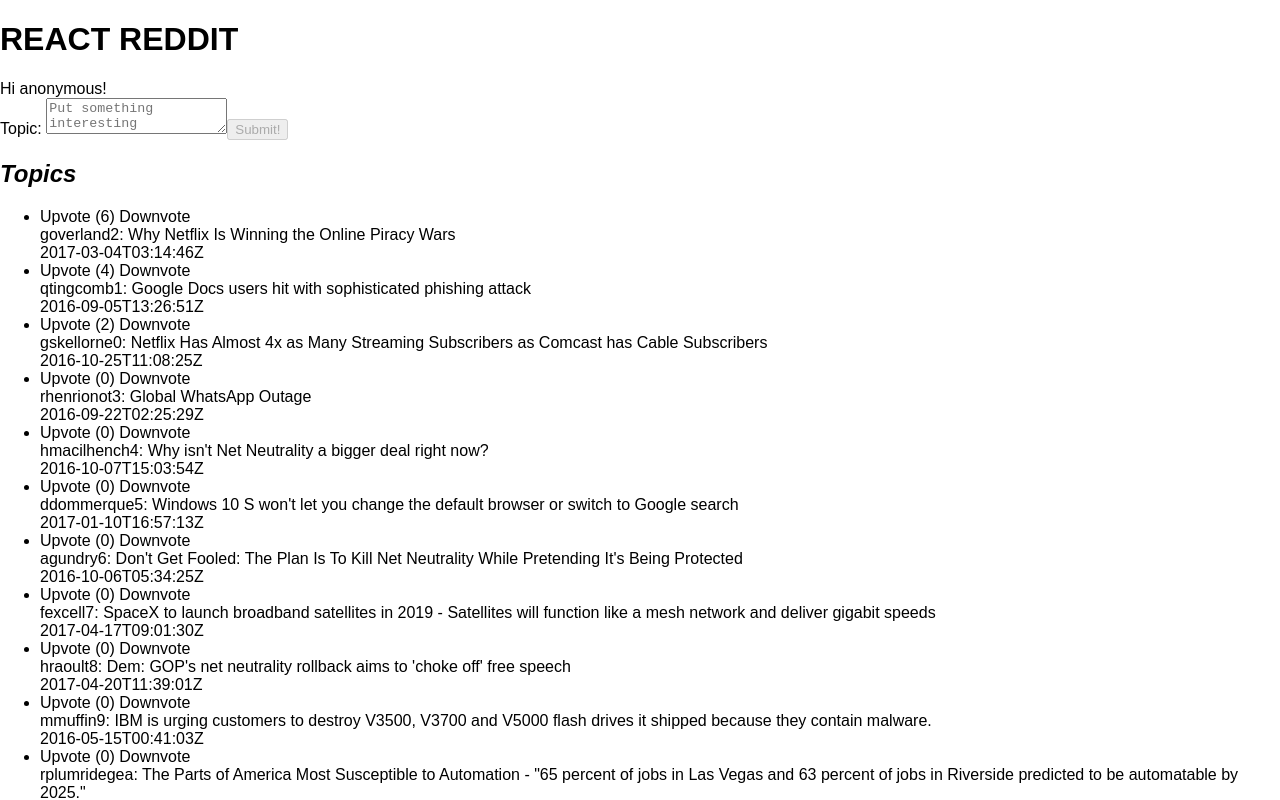
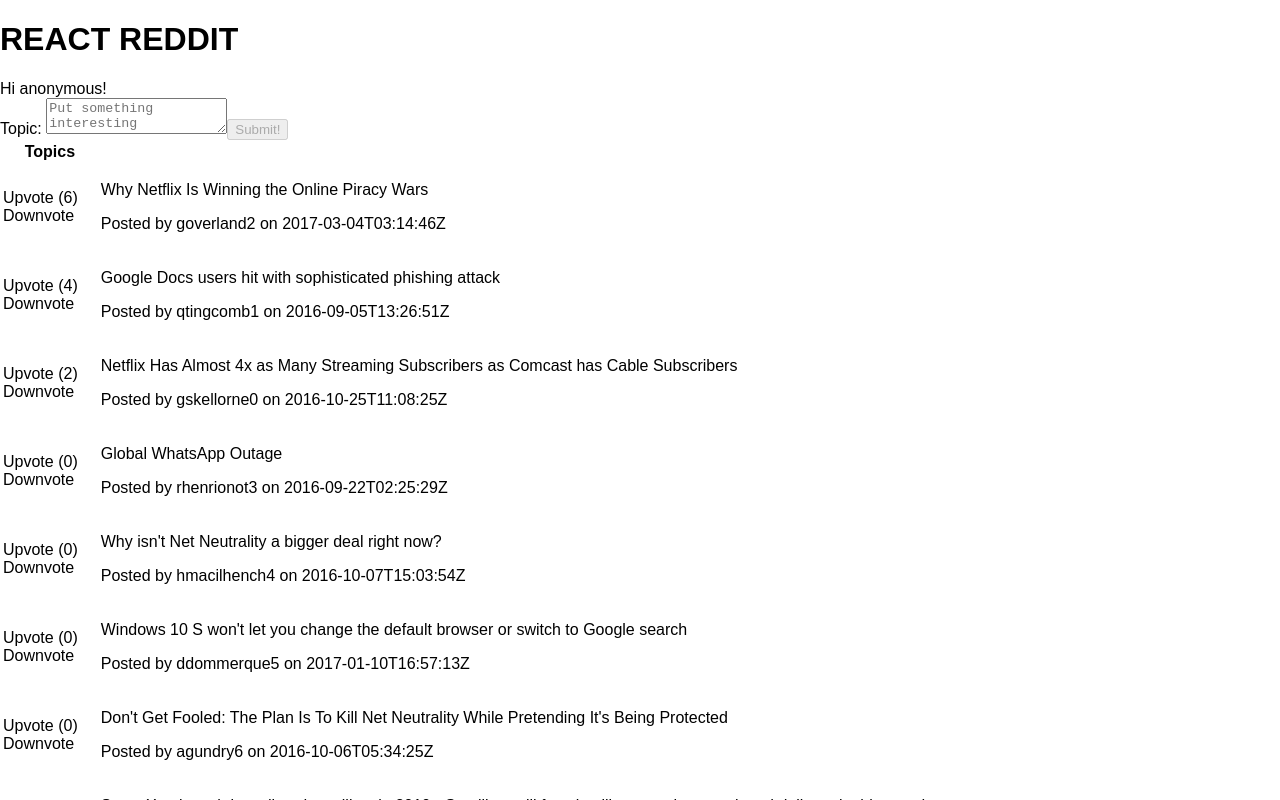
Before and after one commit to joriguzman/react-reddit, a React (Create React App) app: page / in a window 1280 px wide. Shown: the top 800 px of the page. Built offline with nearby package versions, Linux system fonts and the light colour scheme.

Commit message:
Change Topic list from ul to table

```diff
--- a/src/TopicItem.js
+++ b/src/TopicItem.js
@@ -5,13 +5,17 @@
 const TopicItem = ({ topic, handleVote }) => {
     const topicId = topic.topicId;
     return (
-        <li>
-            <span className='upvote' onClick={() => handleVote(topicId, 1)}>Upvote</span>
-            <span className='votes'> ({getTotalVotes(topic)}) </span>
-            <span className='downvote' onClick={() => handleVote(topicId, -1)}>Downvote</span>
-            <div className='topic'>{topic.username}: {topic.topic}</div>
-            <div className='creationDate'>{topic.creationDate}</div>
-        </li>
+        <tr>
+            <td>
+                <span className='upvote' onClick={() => handleVote(topicId, 1)}>Upvote</span>
+                <span className='votes'> ({getTotalVotes(topic)}) </span>
+                <span className='downvote' onClick={() => handleVote(topicId, -1)}>Downvote</span>
+            </td>
+            <td>
+                <p className='topic'>{topic.topic}</p>
+                <p className='author'>Posted by {topic.username} on {topic.creationDate}</p>
+            </td>
+        </tr>
     );
 };
 
--- a/src/TopicList.js
+++ b/src/TopicList.js
@@ -7,12 +7,16 @@
         <TopicItem key={topic.topicId} topic={topic} handleVote={handleVote} />);
 
     return (
-        <section>
-            <h2><i>Topics</i></h2>
-            <ul className="topicList">
+        <table>
+            <thead>
+                <tr>
+                    <th>Topics</th>
+                </tr>
+            </thead>
+            <tbody>
                 {topicItems}
-            </ul>
-        </section>
+            </tbody>
+        </table>
     );
 }
 
```
Also changed, not shown: 2 other files (tests, documents, lock files or other folders).
